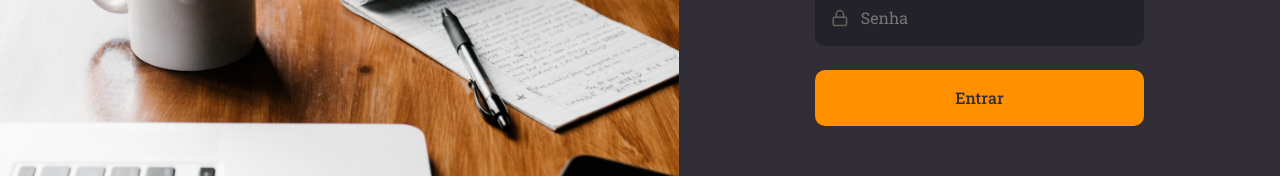
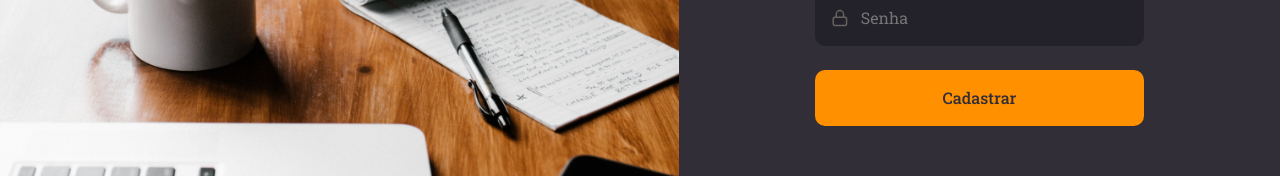
Before and after one commit to pcaldi/rocketNotes, a React (Vite) app: page / in a window 1280 px wide. Shown: the part 445-621 px from the top of the page. Built offline with nearby package versions, Linux system fonts and the light colour scheme.

Commit message:
Criando a page de SingUp

```diff
--- a/src/pages/SignUp/index.jsx
+++ b/src/pages/SignUp/index.jsx
@@ -35,7 +35,7 @@ export function SignUp() {
           icon={LuLock}
         />
 
-        <Button title="Entrar" />
+        <Button title="Cadastrar" />
 
         <a href="#">Voltar para o login</a>
 
```
